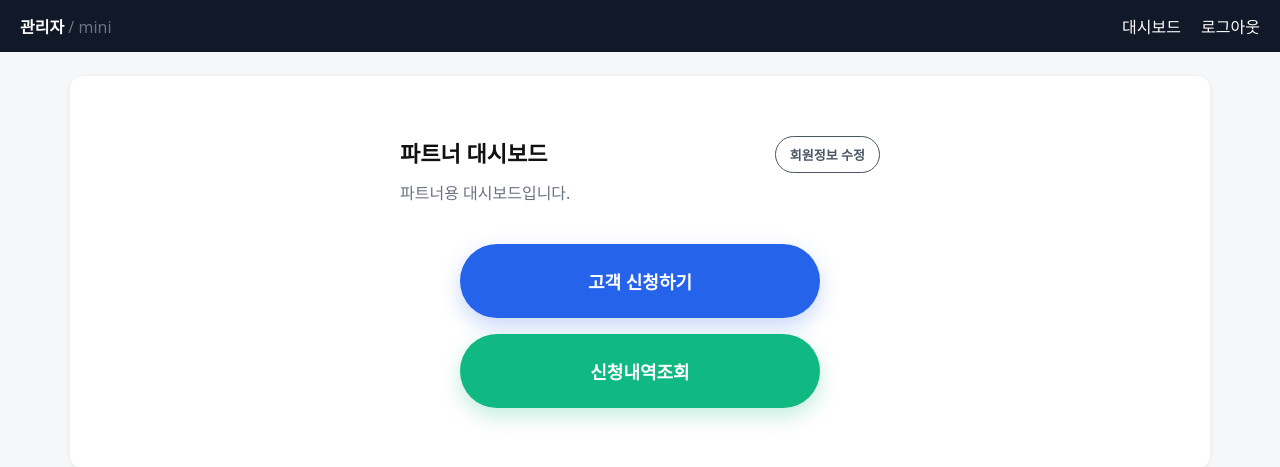
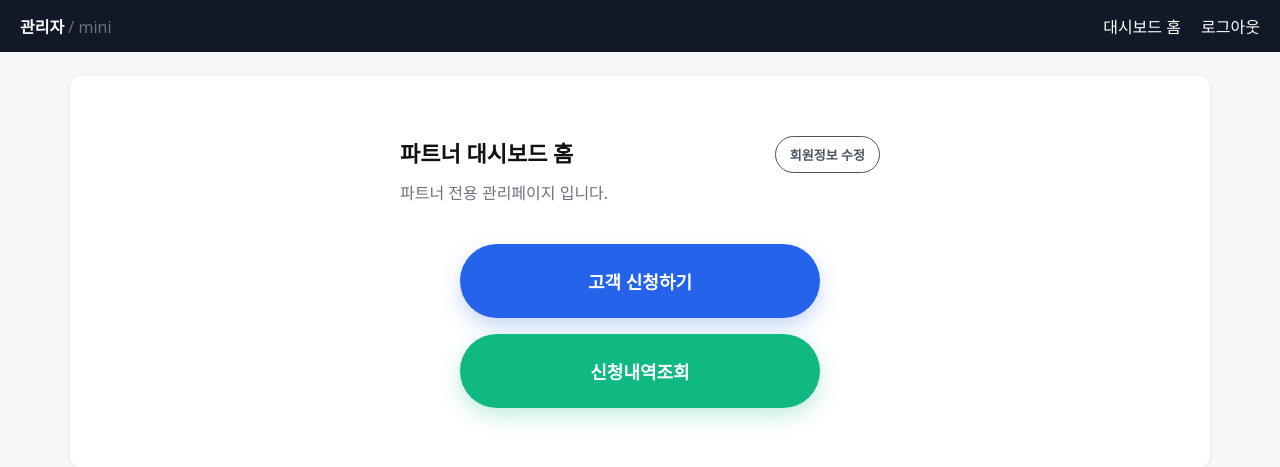
Before and after one commit to heloscuser-cloud/diet-survey-prototype, a FastAPI app: page /partner/dashboard in a window 1280 px wide. Shown: the top 467 px of the page. Run offline with FastAPI, Linux system fonts and the light colour scheme; the visitor is signed in with stand-in values (Sample User, id 1); parts of the project's set-up code (start-up, migrations or seed data) failed here and were passed over.

Commit message:
2601261044_partner.dashboard_buttonname_modify

```diff
--- a/app/templates/admin/base_admin.html
+++ b/app/templates/admin/base_admin.html
@@ -38,7 +38,7 @@
 
     {# 4) /partner/* (로그인 이후 화면들): 대시보드 + 로그아웃 #}
     {% elif request.url.path.startswith('/partner') %}
-      <a href="/partner/dashboard">대시보드</a>
+      <a href="/partner/dashboard">대시보드 홈</a>
       <a href="/partner/logout" onclick="return confirm('로그아웃 하시겠어요?')">로그아웃</a>
 
     {# 5) /admin/responses*: 로그아웃만 #}
@@ -47,7 +47,7 @@
 
     {# 6) /partner/signup : 대시보드 #}
     {% elif request.url.path.startswith('/partner/signup') %}
-      <a href="/partner/dashboard">대시보드</a>
+      <a href="/partner/dashboard">대시보드 홈</a>
 
     {# 7) 나머지 /admin/*: 응답 목록 + 로그아웃 (기존 동작 유지) #}
     {% else %}
--- a/app/templates/partner/dashboard.html
+++ b/app/templates/partner/dashboard.html
@@ -7,9 +7,9 @@
     <!-- 상단: 제목 + 우측 회원정보 수정 버튼 -->
     <div style="display:flex; justify-content:space-between; align-items:flex-start; margin-bottom:24px;">
       <div>
-        <h1 style="font-size:22px; font-weight:800; margin:0;">파트너 대시보드</h1>
+        <h1 style="font-size:22px; font-weight:800; margin:0;">파트너 대시보드 홈</h1>
         <p style="color:#6b7280; margin-top:12px; margin-bottom:0;">
-          파트너용 대시보드입니다.
+          파트너 전용 관리페이지 입니다.
         </p>
       </div>
       <div>
```
